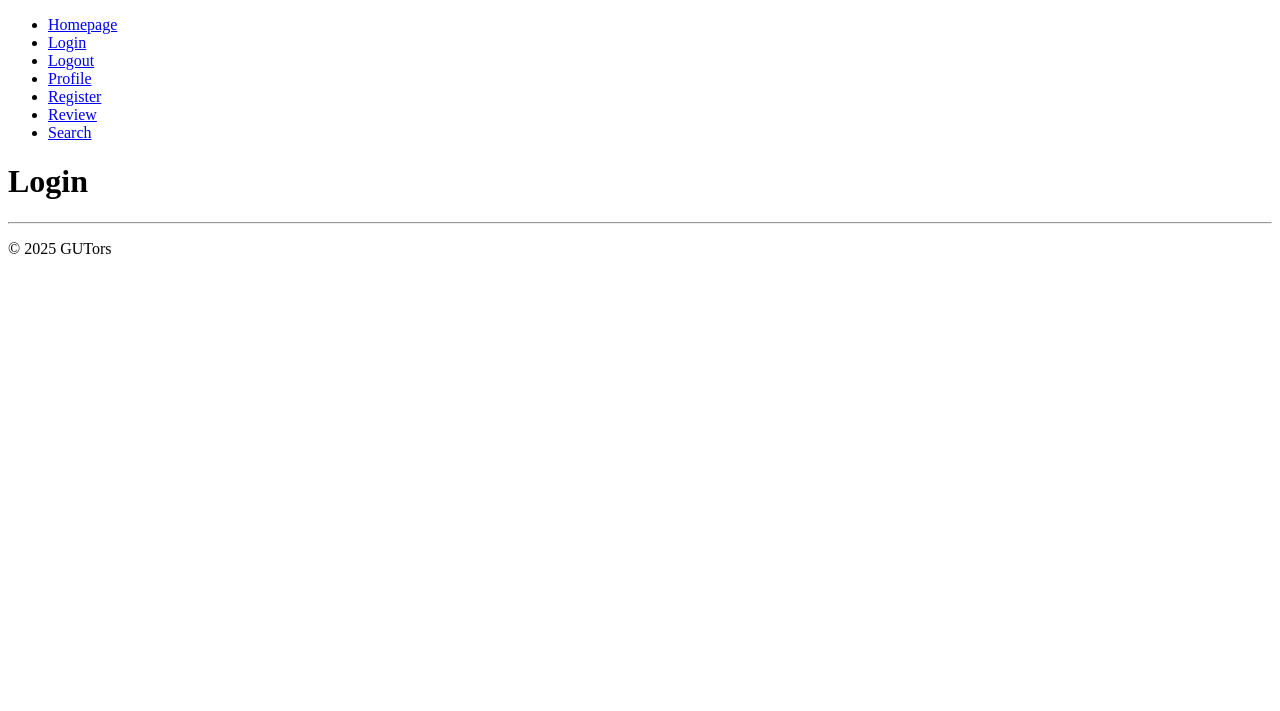
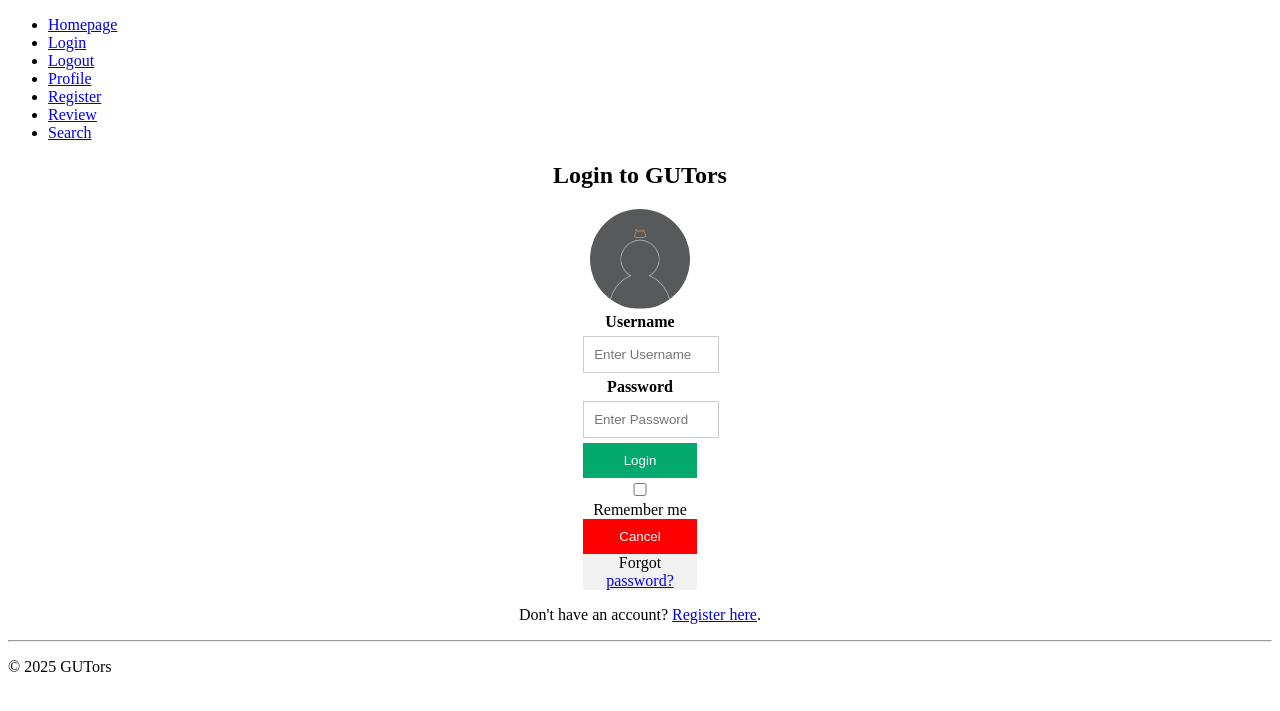
Before and after one commit to tkeillor/GUTors, a Django app: page /rango/login/ in a window 1280 px wide. Shown: the top 711 px of the page. Run offline with Django 3.2, Linux system fonts and the light colour scheme.

Commit message:
Login frontend

```diff
--- a/templates/GUTors_app/login.html
+++ b/templates/GUTors_app/login.html
@@ -1,14 +1,72 @@
 {% extends 'GUTors_app/base.html' %}
-
 {% load staticfiles %}
 
 {% block title_block %}
+Login - GUTors
 {% endblock %}
 
 {% block body_block %}
-    <h1>Login</h1>
-    <div>
-    </div>
+<div class="container">
+    <h2>Login to GUTors</h2>
 
+    <form action="{% url 'GUTors:login' %}" method="post">
+        {% csrf_token %}
 
+        <div class="imgcontainer">
+            <img src="{% static 'images/avatar.jpg' %}" alt="Avatar" class="avatar">
+        </div>
+
+        <div class="container">
+            <label for="uname"><b>Username</b></label>
+            <input type="text" placeholder="Enter Username" name="username" required>
+
+            <label for="psw"><b>Password</b></label>
+            <input type="password" placeholder="Enter Password" name="password" required>
+
+            <button type="submit">Login</button>
+            <label>
+                <input type="checkbox" name="remember"> Remember me
+            </label>
+        </div>
+
+        <div class="container" style="background-color:#f1f1f1">
+            <button type="button" class="cancelbtn">Cancel</button>
+            <span class="psw">Forgot <a href="#">password?</a></span>
+        </div>
+
+        <p>Don't have an account? <a href="{% url 'GUTors:register' %}">Register here</a>.</p>
+    </form>
+</div>
+
+<style>
+    .container {
+        width: 30%;
+        margin: auto;
+        text-align: center;
+    }
+    .avatar {
+        width: 100px;
+        border-radius: 50%;
+    }
+    input {
+        width: 100%;
+        padding: 10px;
+        margin: 5px 0;
+        border: 1px solid #ccc;
+    }
+    button {
+        width: 100%;
+        padding: 10px;
+        background-color: #04AA6D;
+        color: white;
+        border: none;
+        cursor: pointer;
+    }
+    button:hover {
+        opacity: 0.8;
+    }
+    .cancelbtn {
+        background-color: red;
+    }
+</style>
 {% endblock %}
```
Also changed, not shown: static/images/avatar.jpg (added).
